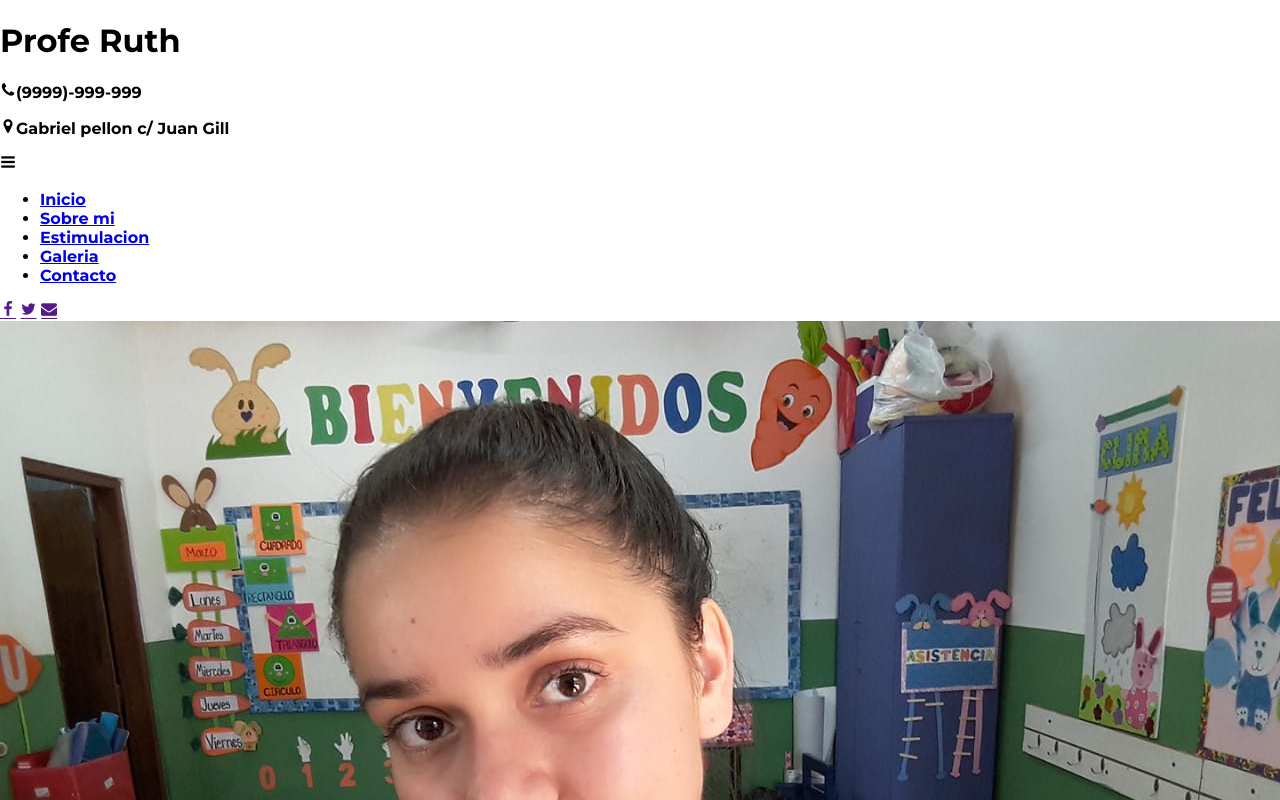
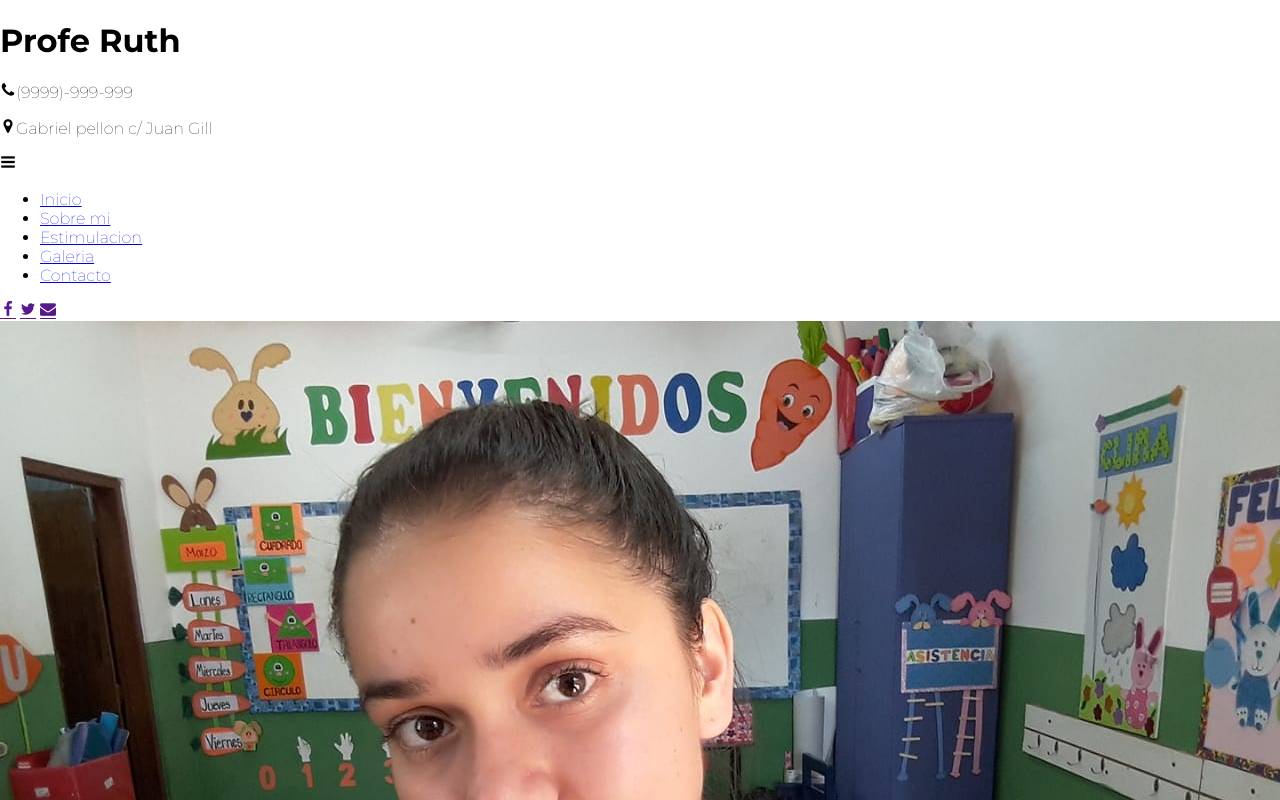
Before and after one commit to VicCabral/ProfeRuth, a plain HTML site: page index.html in a window 1280 px wide. Shown: the top 800 px of the page. Drawn offline with Linux system fonts and the light colour scheme.

Commit message:
Tamanho reducido de la negrita

```diff
--- a/css/estilos.css
+++ b/css/estilos.css
@@ -5,6 +5,6 @@
 body{
     font-family: 'Montserrat', sans-serif;
     margin: 0;
-    font-weight: 600
+    font-weight: 500
 }
 /*---------------Estilos base-----------------------------*/
```
